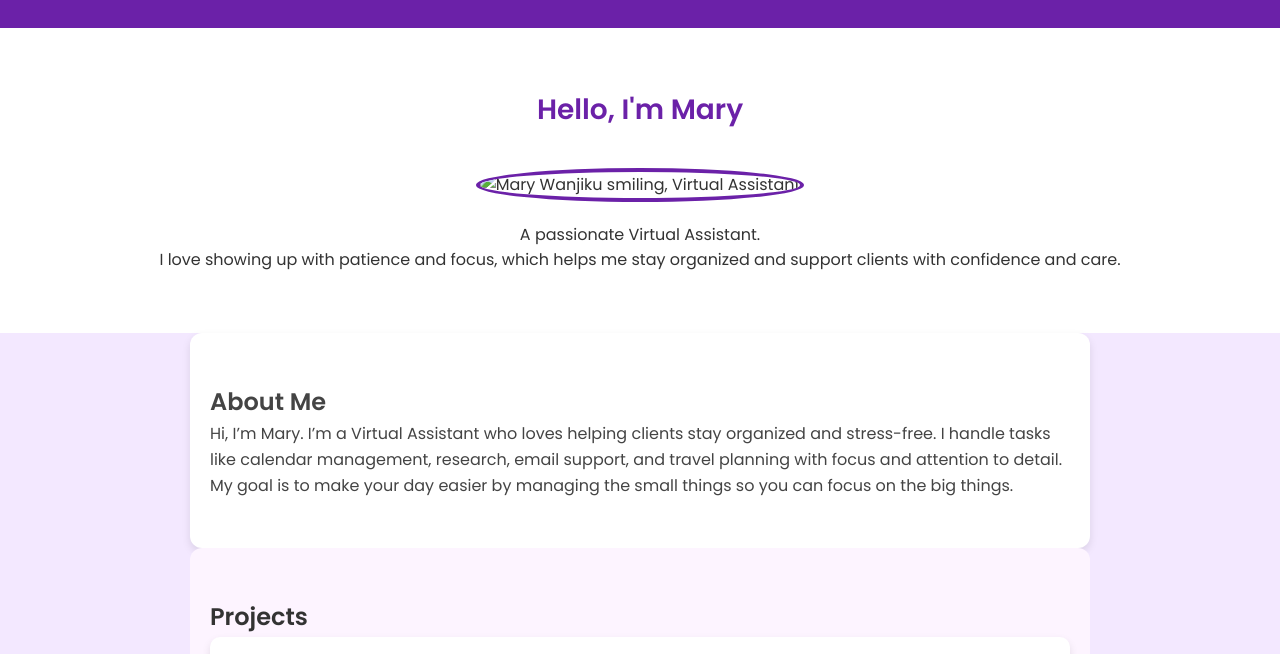
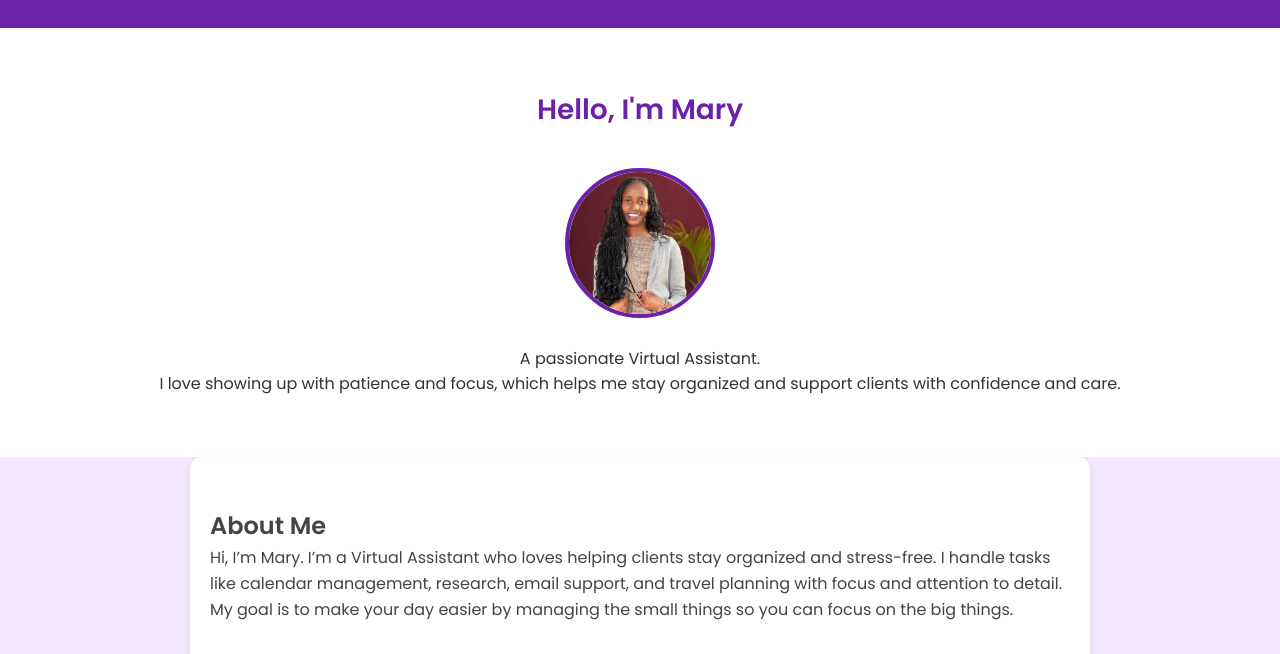
Before and after one commit to marywanjikungigi15-ship-it/wanjiku.portfolio, a plain HTML site: page index.html in a window 1280 px wide. Shown: the part 128-782 px from the top of the page. Drawn offline with Linux system fonts and the light colour scheme.

Commit message:
Update index.html

```diff
--- a/index.html
+++ b/index.html
@@ -179,7 +179,7 @@
   <!-- Home Section -->
   <section id="home">
     <h2 id="typing-text">Hello, I'm Mary</h2>
-    <img src="MARY.JPEG.jpg" alt="Mary Wanjiku smiling, Virtual Assistant" class="profile-photo" />
+    <img src="mary.jpg" alt="Mary Wanjiku" class="profile-photo" />
     <p>A passionate Virtual Assistant.</p>
     <p>I love showing up with patience and focus, which helps me stay organized and support clients with confidence and care.</p>
   </section>
```
